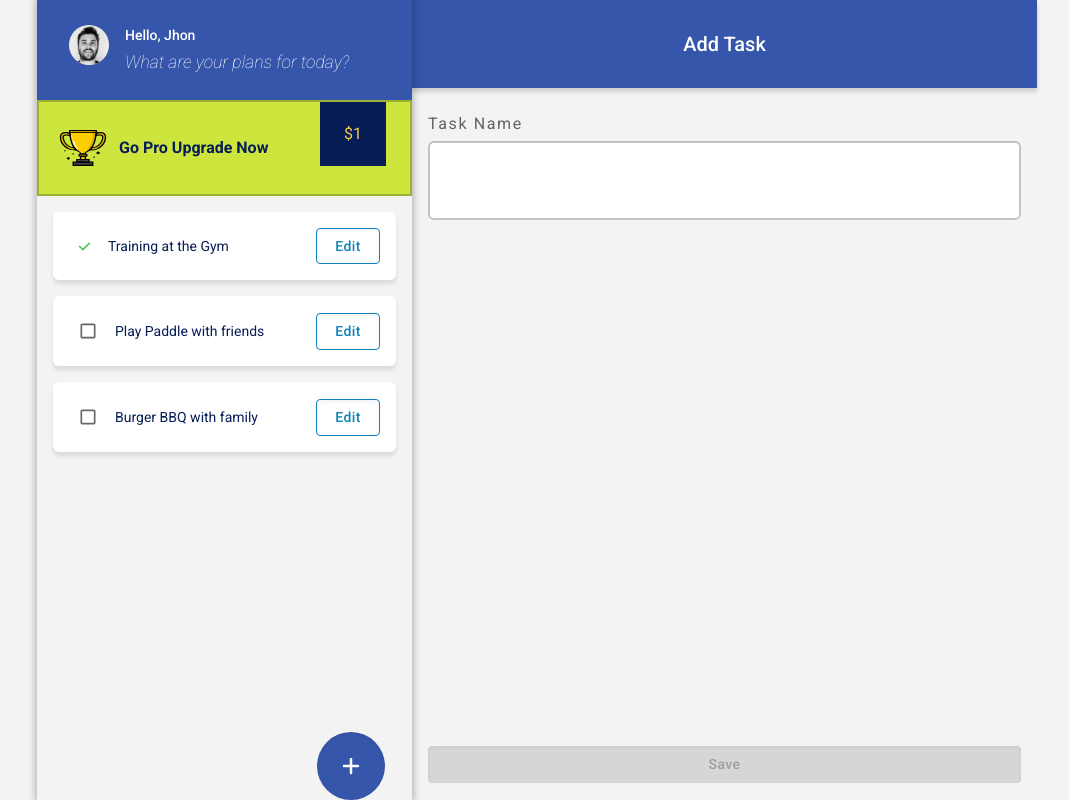
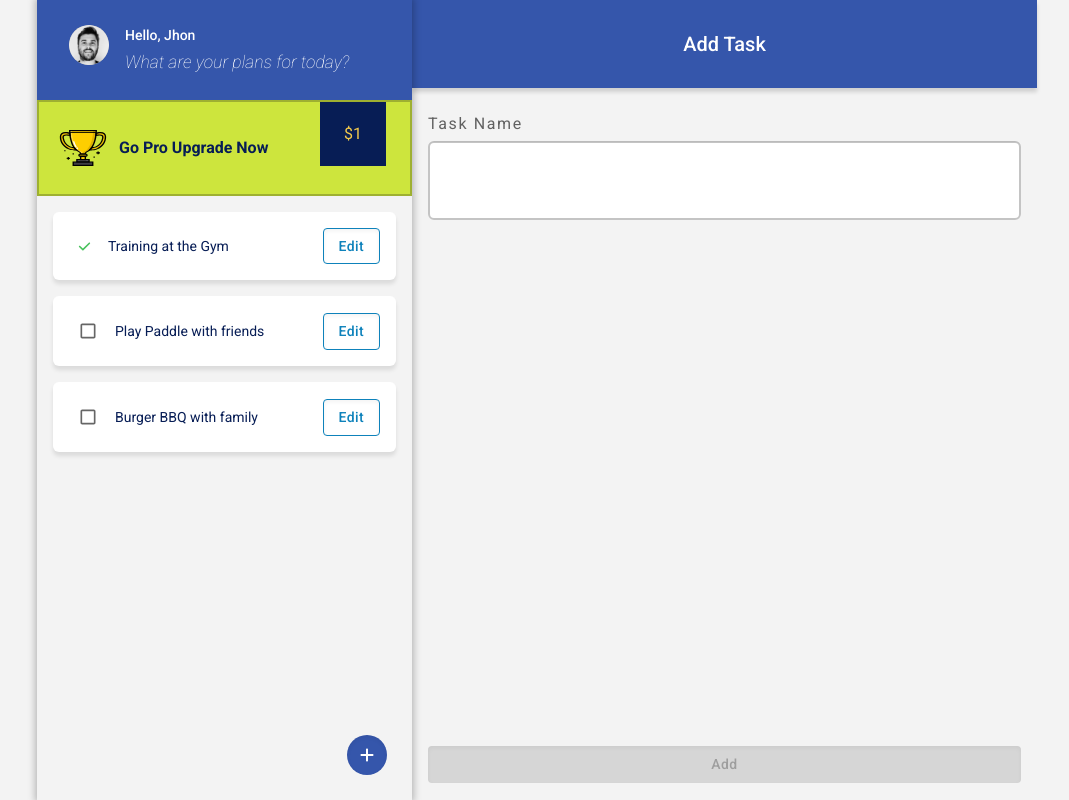
Before and after one commit to henzyd/jhon-todo, a React (Vite) app: page / in a window 1280 px wide. Shown: the whole page, without its empty margins (103-1172 px from the left). Built offline with nearby package versions, Linux system fonts and the light colour scheme.

Commit message:
fix: edit task feature

```diff
--- a/src/App.css
+++ b/src/App.css
@@ -4,6 +4,20 @@
   font-family: "Roboto", sans-serif !important;
 }
 
+html {
+  font-size: 100% !important;
+}
+@media (min-width: 1300px) {
+  html {
+    font-size: 105% !important;
+  }
+}
+@media (min-width: 1666px) {
+  html {
+    font-size: 110% !important;
+  }
+}
+
 .text-shadow {
   text-shadow: 0px 2px 0px 0px #000000;
 }
--- a/src/App.tsx
+++ b/src/App.tsx
@@ -11,7 +11,7 @@ import Input from "./components/input";
 import useAppStore from "./store/app";
 
 function App() {
-  const { taskList, addTaskToList, editTask } = useAppStore();
+  const { taskList, addTaskToList, editTask, deleteTask } = useAppStore();
 
   const [newTask, setNewTask] = useState("");
   const [edittingTask, setEdittingTask] = useState<Task | null>(null);
@@ -22,7 +22,7 @@ function App() {
         <div className="w-full h-screen grid grid-cols-[0.6fr,1fr] max-w-[1000px] mx-auto">
           <aside className="flex flex-col h-screen shadow-sidebar relative">
             <div className="bg-primary-02 h-[100px] flex items-center">
-              <div className="flex gap-4 p-8 py-8">
+              <div className="flex gap-4 p-8">
                 <MuiAvatar>
                   <img
                     src={Avatar}
@@ -47,7 +47,7 @@ function App() {
                 <span className="text-[#f2c94c]">$1</span>
               </div>
             </div>
-            <div className="flex flex-col gap-4 p-4 flex-grow overflow-y-auto">
+            <div className="flex flex-col gap-4 p-4 h-full overflow-y-auto">
               {taskList.map((item, index) => (
                 <Task
                   taskClickHandler={(obj: {
@@ -62,8 +62,14 @@ function App() {
                 />
               ))}
             </div>
-            <Button className="absolute bottom-[0px] left-[280px] w-fit !rounded-full !p-6">
-              <FaPlus className="text-xl" />
+            <Button
+              className="!absolute bottom-[25px] right-[25px] w-fit !rounded-full !p-3"
+              size="small"
+              onClick={() => {
+                setEdittingTask(null);
+              }}
+            >
+              <FaPlus className="text-base" />
             </Button>
           </aside>
           <main className="h-screen flex flex-col">
@@ -87,10 +93,18 @@ function App() {
                         text: value,
                       });
                     }}
+                    maxRows={8}
                   />
                 </div>
                 <div className="flex gap-4 h-10">
-                  <Button className="!px-8" color="error">
+                  <Button
+                    className="!px-8"
+                    color="error"
+                    onClick={() => {
+                      deleteTask(edittingTask.id);
+                      setEdittingTask(null);
+                    }}
+                  >
                     Delete
                   </Button>
                   <Button
@@ -115,6 +129,7 @@ function App() {
                       setNewTask(value);
                     }}
                     multiline
+                    maxRows={8}
                     label="Task Name"
                   />
                 </div>
@@ -128,9 +143,10 @@ function App() {
                         text: newTask,
                         done: false,
                       });
+                      setNewTask("");
                     }}
                   >
-                    Save
+                    Add
                   </Button>
                 </div>
               </div>
--- a/src/components/button.tsx
+++ b/src/components/button.tsx
@@ -12,7 +12,7 @@ export default function Button({
     <LoadingButton
       variant={variant}
       className={twMerge(
-        `!normal-case !shadow-inner`,
+        `!normal-case !shadow-inner !min-w-0`,
         loading && `opacity-40 !cursor-not-allowed !shadow-none`,
         `${className}`
       )}
--- a/src/components/task.tsx
+++ b/src/components/task.tsx
@@ -1,26 +1,20 @@
 import { Checkbox } from "@mui/material";
 import { FaCheck } from "react-icons/fa6";
-import { v4 as uuidv4 } from "uuid";
 import Button from "./button";
+import useAppStore from "~/store/app";
 
 type TaskProps = {
+  id: string;
   text: string;
   done: boolean;
   taskClickHandler: (obj: { id: string; text: string; done: boolean }) => void;
 };
 
-export default function Task({ text, done, taskClickHandler }: TaskProps) {
+export default function Task({ id, text, done, taskClickHandler }: TaskProps) {
+  const { editTask } = useAppStore();
+
   return (
-    <button
-      className="bg-white border-[#E7E7E7] shadow-taskCard rounded-md flex items-center justify-between p-4 gap-4"
-      onClick={() => {
-        taskClickHandler({
-          id: uuidv4(),
-          text,
-          done,
-        });
-      }}
-    >
+    <div className="bg-white border-[#E7E7E7] shadow-taskCard rounded-md flex items-center justify-between p-4 gap-4">
       <div className="flex items-center gap-2">
         <Checkbox
           checked={done}
@@ -31,13 +25,31 @@ export default function Task({ text, done, taskClickHandler }: TaskProps) {
               border: "2px solid #49C25D",
             },
           }}
+          onChange={(e) => {
+            editTask({
+              id,
+              text,
+              done: e.target.checked,
+            });
+          }}
           size="small"
         />
         <p className={`text-primary-01 text-sm ${done && "text-[#8D8D8D]"}`}>
           {text}
         </p>
       </div>
-      <Button variant="outlined">Edit</Button>
-    </button>
+      <Button
+        variant="outlined"
+        onClick={() => {
+          taskClickHandler({
+            id,
+            text,
+            done,
+          });
+        }}
+      >
+        Edit
+      </Button>
+    </div>
   );
 }
--- a/src/store/app.ts
+++ b/src/store/app.ts
@@ -8,6 +8,7 @@ type State = {
 type Action = {
   editTask: (task: State["taskList"][0]) => void;
   addTaskToList: (task: State["taskList"][0]) => void;
+  deleteTask: (id: string) => void;
 };
 
 const useAppStore = create<State & Action>()(
@@ -50,8 +51,19 @@ const useAppStore = create<State & Action>()(
         }),
       addTaskToList: (task) =>
         set(({ taskList }) => ({
-          taskList: [...taskList, task],
+          taskList: [task, ...taskList],
         })),
+
+      deleteTask: (id) =>
+        set(({ taskList }) => {
+          const taskIndex = taskList.findIndex((item) => item.id === id);
+
+          if (taskIndex !== -1) {
+            taskList.splice(taskIndex, 1);
+          }
+
+          return { taskList };
+        }),
     }),
     {
       name: "tasks",
```
